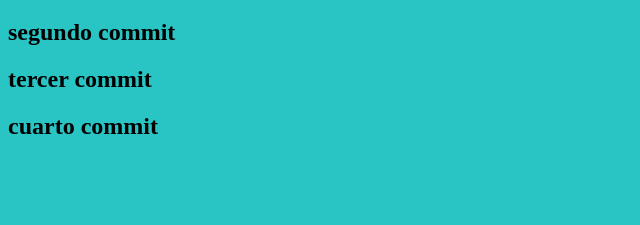
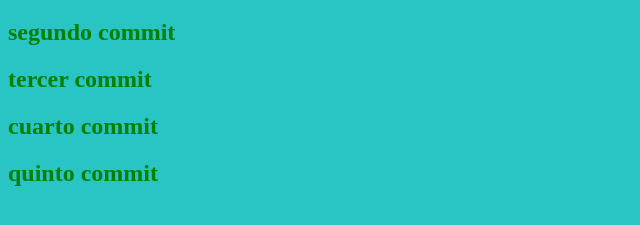
Before and after one commit to danigj86/prueba, a plain HTML site: page index.html in a window 1280 px wide. Shown: the part 61-286 px from the top of the page, without its empty margins (0-640 px from the left). Drawn offline with Linux system fonts and the light colour scheme.

Commit message:
h2 color changed

```diff
--- a/index.html
+++ b/index.html
@@ -12,6 +12,7 @@
     <h2>segundo commit</h2>
     <h2>tercer commit</h2>
     <h2>cuarto commit</h2>
+    <h2>quinto commit</h2>
 
 
 </body>
--- a/style.css
+++ b/style.css
@@ -4,3 +4,6 @@ html{
 h1{
     color: red;
 }
+h2{
+    color: green;
+}
```
